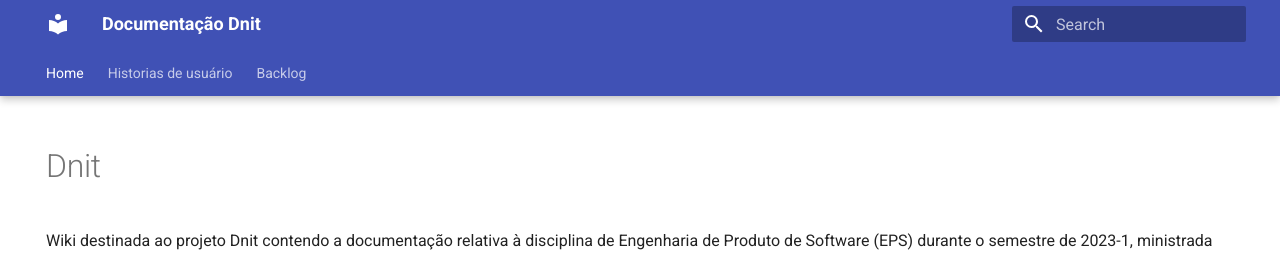
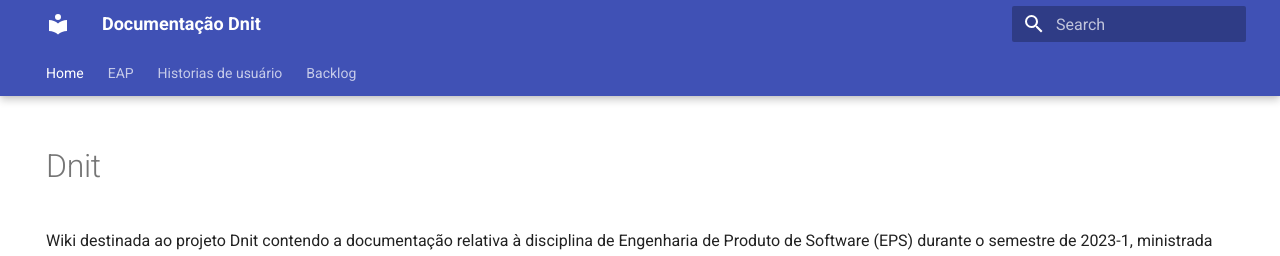
Before and after one commit to fga-eps-mds/2023-1-Dnit-DOC, an MkDocs documentation site: the page built from docs/docs/index.md, in a window 1280 px wide. Shown: the top 256 px of the page. Built offline with MkDocs 1.6.1 and Material for MkDocs 9.7.7, drawn with Linux system fonts in a browser that asks for light colours; old or Windows-style settings are respelled for this version of MkDocs.

Commit message:
Adicionando EAP no mkdocs.yml

```diff
--- a/docs/mkdocs.yml
+++ b/docs/mkdocs.yml
@@ -9,5 +9,6 @@
     primary: 'indigo'
 nav:
     - Home: index.md
+    - EAP: EAP\eap.md
     - Historias de usuário: User Stories\userStories.md
     - Backlog: Backlog\backlog.md
```
